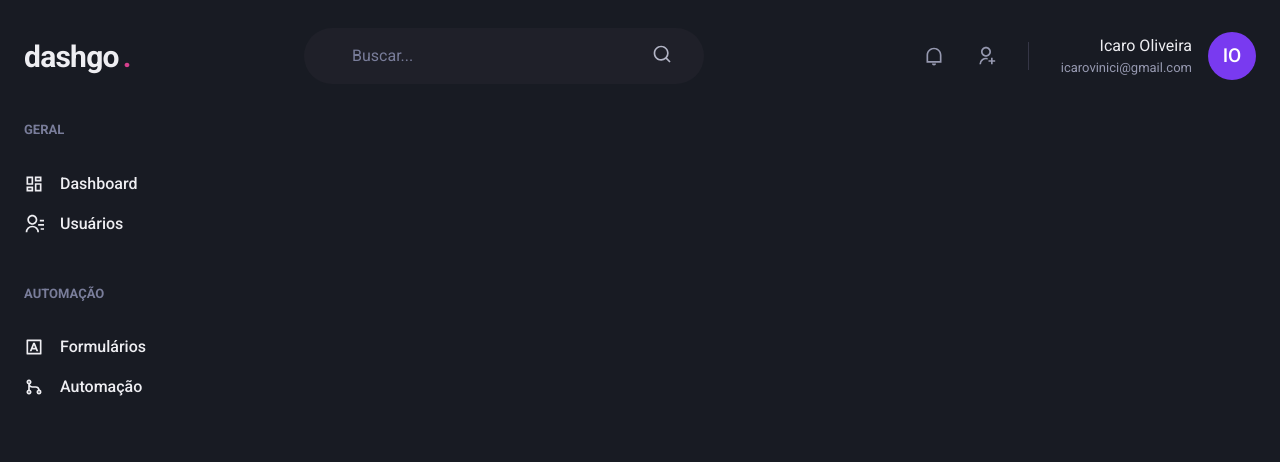
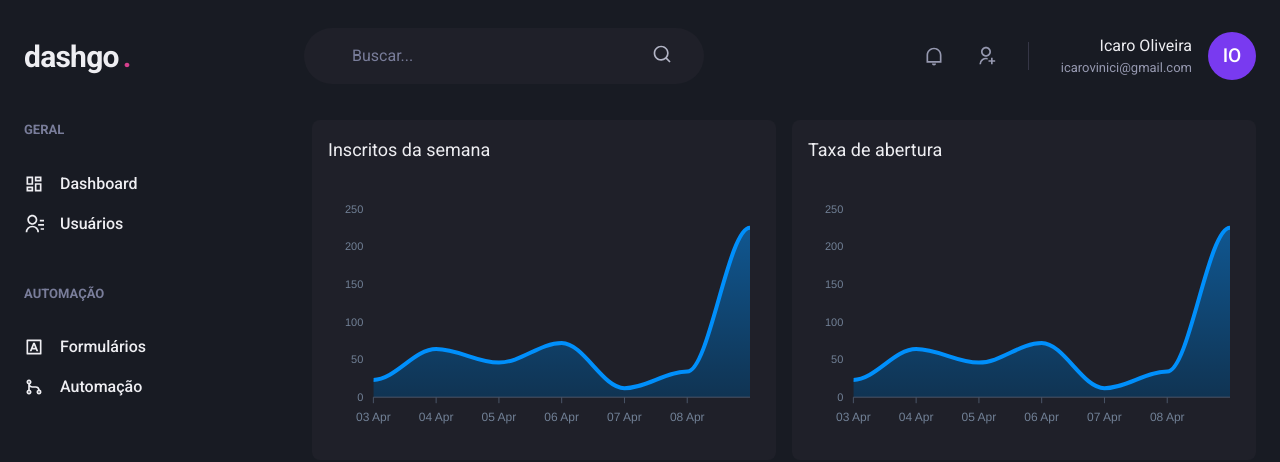
Before and after one commit to icaroov/dashgo, a Next.js app: page /dashboard in a window 1280 px wide. Shown: the top 462 px of the page. Built offline with nearby package versions, Linux system fonts and the light colour scheme.

Commit message:
feat: add charts on dashboard

```diff
--- a/src/pages/dashboard.tsx
+++ b/src/pages/dashboard.tsx
@@ -1,5 +1,59 @@
-import { Flex } from '@chakra-ui/react'
+import { Box, Flex, SimpleGrid, Text, theme } from '@chakra-ui/react'
+import { ApexOptions } from 'apexcharts'
+import dynamic from 'next/dynamic'
+const Chart = dynamic(() => import('react-apexcharts'), { ssr: false })
+
 import { Header, Sidebar } from '../components'
+
+const options: ApexOptions = {
+  chart: {
+    toolbar: {
+      show: false,
+    },
+    zoom: {
+      enabled: false,
+    },
+    foreColor: theme.colors.gray[500],
+  },
+  grid: {
+    show: false,
+  },
+  dataLabels: {
+    enabled: false,
+  },
+  tooltip: {
+    enabled: false,
+  },
+  xaxis: {
+    type: 'datetime',
+    axisBorder: {
+      color: theme.colors.gray[600],
+    },
+    axisTicks: {
+      color: theme.colors.gray[600],
+    },
+    categories: [
+      '2021-04-03T00:00:00.0000Z',
+      '2021-04-04T00:00:00.0000Z',
+      '2021-04-05T00:00:00.0000Z',
+      '2021-04-06T00:00:00.0000Z',
+      '2021-04-07T00:00:00.0000Z',
+      '2021-04-08T00:00:00.0000Z',
+      '2021-04-09T00:00:00.0000Z',
+    ],
+  },
+  fill: {
+    opacity: 0.3,
+    type: 'gradient',
+    gradient: {
+      shade: 'dark',
+      opacityFrom: 0.7,
+      opacityTo: 0.7,
+    },
+  },
+}
+
+const series = [{ name: 'series1', data: [23, 64, 46, 72, 12, 34, 225] }]
 
 export default function Dashboard() {
   return (
@@ -8,6 +62,22 @@
 
       <Flex width='100%' maxWidth={1480} my='6' mx='auto' px='6'>
         <Sidebar />
+
+        <SimpleGrid flex='1' gap='4' minChildWidth='320px'>
+          <Box p='4' bg='gray.800' borderRadius={8} pb='4'>
+            <Text fontSize='lg' mb='4'>
+              Inscritos da semana
+            </Text>
+            <Chart options={options} series={series} type='area' height={250} />
+          </Box>
+
+          <Box p='4' bg='gray.800' borderRadius={8} pb='4'>
+            <Text fontSize='lg' mb='4'>
+              Taxa de abertura
+            </Text>
+            <Chart options={options} series={series} type='area' height={250} />
+          </Box>
+        </SimpleGrid>
       </Flex>
     </Flex>
   )
```
